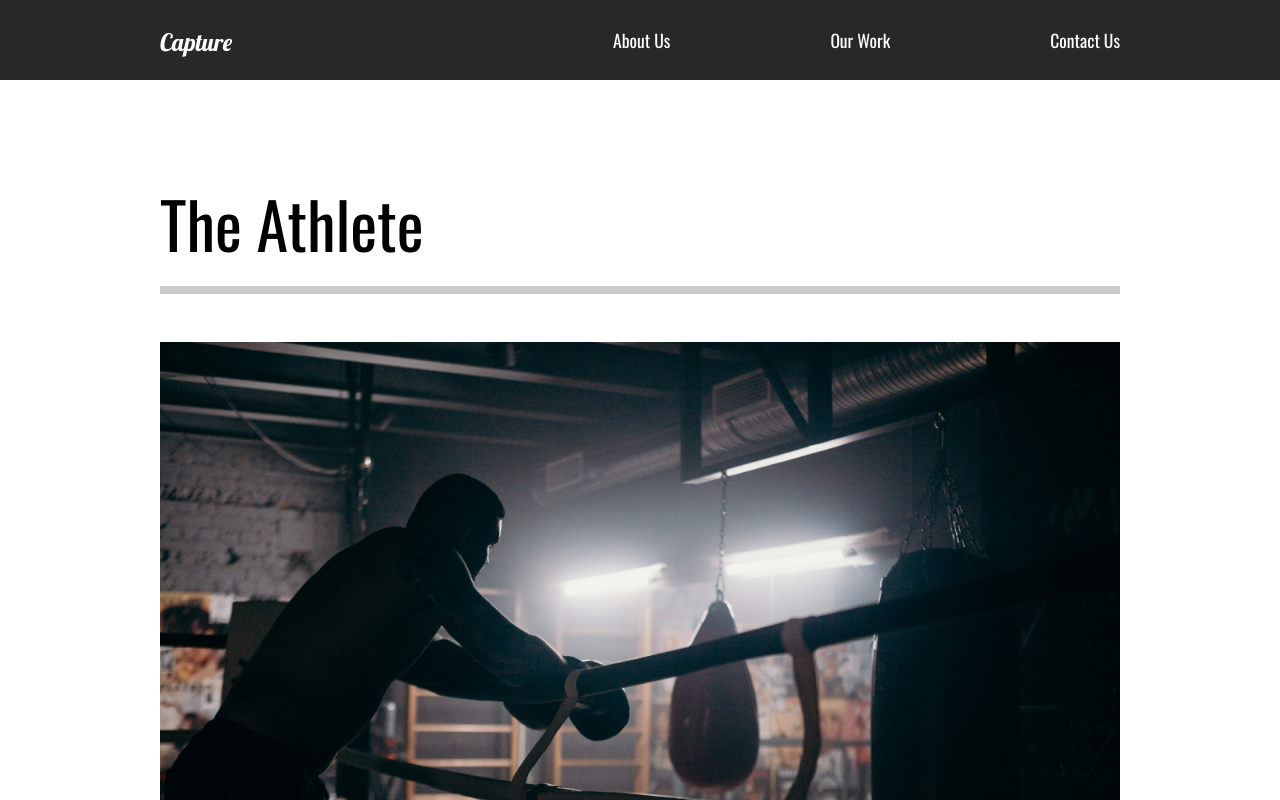
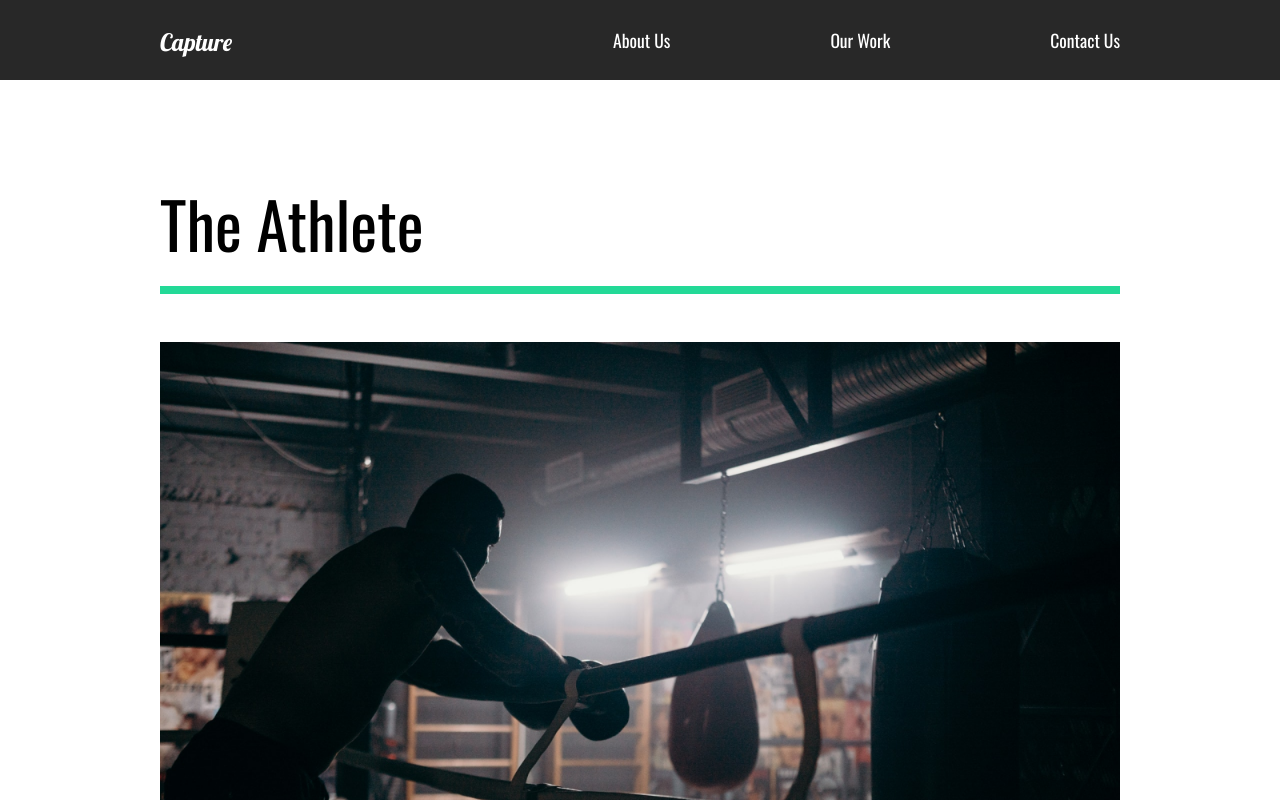
Before and after one commit to sherzodboy/capture-build, a React (Create React App) app: page /work in a window 1280 px wide. Shown: the top 800 px of the page. Built offline with nearby package versions, Linux system fonts and the light colour scheme.

Commit message:
OurWork animation

```diff
--- a/src/animation.js
+++ b/src/animation.js
@@ -7,14 +7,13 @@
     opacity: 1,
     y: 0,
     transition: {
-      duration: 1,
+      duration: 0.5,
       when: "beforeChildren",
       staggerChildren: 0.25,
     },
   },
   exit: {
     opacity: 0,
-    y: 300,
     transition: {
       duration: 0.5,
     },
@@ -48,3 +47,28 @@
     },
   },
 };
+
+export const lineAmim = {
+  hidden: { width: "0%" },
+  show: {
+    width: "100%",
+    transition: { duration: 1 },
+  },
+};
+
+export const slider = {
+  hidden: { x: "-130%", skew: "45deg" },
+  show: {
+    x: "100%",
+    skew: "0deg",
+    transition: { ease: "easeOut", duration: 1 },
+  },
+};
+
+export const sliderContainer = {
+  hidden: { opacity: 1 },
+  show: {
+    opacity: 1,
+    transition: { staggerChildren: 0.15, ease: "easeOut" },
+  },
+};
--- a/src/pages/OurWork.js
+++ b/src/pages/OurWork.js
@@ -7,7 +7,14 @@
 import goodtimes from "../img/goodtimes-small.png";
 // Animation
 import { motion } from "framer-motion";
-import { pageAnimation } from "./../animation";
+import {
+  pageAnimation,
+  fade,
+  photoAnim,
+  lineAmim,
+  slider,
+  sliderContainer,
+} from "./../animation";
 
 const OurWork = () => {
   return (
@@ -18,11 +25,19 @@
       animate="show"
       style={{ background: "#fff" }}
     >
+      <motion.div variants={sliderContainer}>
+        <Frame1 variants={slider}></Frame1>
+        <Frame2 variants={slider}></Frame2>
+        <Frame3 variants={slider}></Frame3>
+        <Frame4 variants={slider}></Frame4>
+      </motion.div>
       <Movie>
-        <h2>The Athlete</h2>
-        <div className="line"></div>
+        <motion.h2 variants={fade}>The Athlete</motion.h2>
+        <motion.div variants={lineAmim} className="line"></motion.div>
         <Link to="/work/the-athlete">
-          <img src={athlete} alt="athlete" />
+          <Hide>
+            <motion.img variants={photoAnim} src={athlete} alt="athlete" />
+          </Hide>
         </Link>
       </Movie>
       <Movie>
@@ -56,7 +71,7 @@
   padding-bottom: 10rem;
   .line {
     height: 0.5rem;
-    background-color: #cccccc;
+    background-color: #23d997;
     margin-bottom: 3rem;
   }
   img {
@@ -66,4 +81,31 @@
   }
 `;
 
+const Hide = styled.div`
+  overflow: hidden;
+`;
+
+//frame animation
+const Frame1 = styled(motion.div)`
+  position: fixed;
+  left: 0;
+  top: 10%;
+  width: 100%;
+  height: 100vh;
+  background-color: #fffeef;
+  z-index: 2;
+`;
+
+const Frame2 = styled(Frame1)`
+  background-color: #ff8efb;
+`;
+
+const Frame3 = styled(Frame1)`
+  background-color: #8ed2ff;
+`;
+
+const Frame4 = styled(Frame1)`
+  background-color: #8effa0;
+`;
+
 export default OurWork;
```
